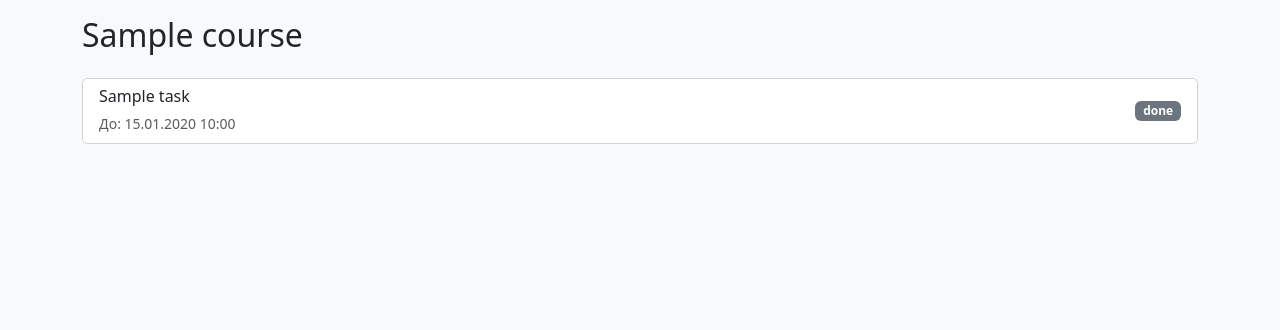
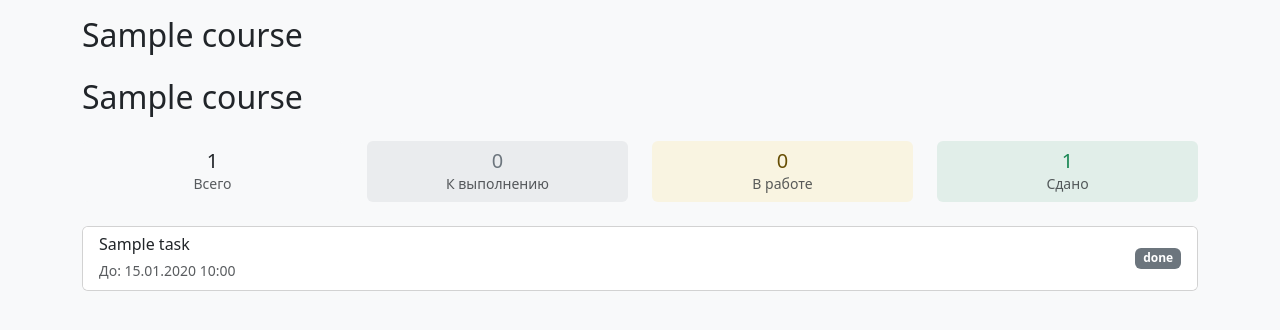
Before and after one commit to study-task-team/task_tracker, a FastAPI app: page /courses/1 in a window 1280 px wide. Shown: the part 104-434 px from the top of the page. Run offline with FastAPI, Linux system fonts and the light colour scheme; the visitor is signed in with stand-in values (Sample User, id 1); tables that the repository leaves empty hold one stand-in row (values such as "Sample post").

Commit message:
fix: add stats context to task creation error response

```diff
--- a/src/main.py
+++ b/src/main.py
@@ -106,12 +106,28 @@ def course_detail(request: Request, course_id: int, db: Session = Depends(get_db
     if not course:
         raise HTTPException(status_code=404, detail="Курс не найден")
 
+    # Считаем статистику (US-6)
+    total_tasks = len(course.tasks)
+    done_tasks = sum(1 for t in course.tasks if t.status == "done")
+    in_progress_tasks = sum(1 for t in course.tasks if t.status == "in_progress")
+    todo_tasks = sum(1 for t in course.tasks if t.status == "todo")
+
     return templates.TemplateResponse(
         request=request,
         name="course_detail.html",
-        context={"title": course.title, "course": course, "error": None, "role": role},
+        context={
+            "title": course.title,
+            "course": course,
+            "error": None,
+            "role": role,
+            "stats": {
+                "total": total_tasks,
+                "done": done_tasks,
+                "in_progress": in_progress_tasks,
+                "todo": todo_tasks,
+            }
+        },
     )
-
 
 # --- МАРШРУТЫ ТОЛЬКО ДЛЯ ПРЕПОДАВАТЕЛЯ ---
 
@@ -151,11 +167,26 @@ def create_task(
         raise HTTPException(status_code=404, detail="Курс не найден")
 
     if not title.strip():
+        # Считаем статистику (US-6)
+        done_tasks = sum(1 for t in course.tasks if t.status == "done")
+        in_progress_tasks = sum(1 for t in course.tasks if t.status == "in_progress")
+        todo_tasks = sum(1 for t in course.tasks if t.status == "todo")
+
         return templates.TemplateResponse(
             request=request,
             name="course_detail.html",
-            context={"title": course.title, "course": course, "error": "Название задания обязательно",
-                     "role": "teacher"},
+            context={
+                "title": course.title,
+                "course": course,
+                "error": "Название задания обязательно",
+                "role": "teacher",
+                "stats": {
+                    "total": len(course.tasks),
+                    "done": done_tasks,
+                    "in_progress": in_progress_tasks,
+                    "todo": todo_tasks,
+                }
+            },
             status_code=400,
         )
 
--- a/src/templates/course_detail.html
+++ b/src/templates/course_detail.html
@@ -8,6 +8,36 @@
 </nav>
 
 <h2 class="mb-4">{{ course.title }}</h2>
+
+<h2 class="mb-4">{{ course.title }}</h2>
+
+<!-- Блок статистики (US-6) -->
+<div class="row mb-4">
+    <div class="col-md-3">
+        <div class="card bg-light border-0 text-center py-2">
+            <h5 class="mb-0">{{ stats.total }}</h5>
+            <small class="text-muted">Всего</small>
+        </div>
+    </div>
+    <div class="col-md-3">
+        <div class="card bg-secondary bg-opacity-10 border-0 text-center py-2">
+            <h5 class="mb-0 text-secondary">{{ stats.todo }}</h5>
+            <small class="text-muted">К выполнению</small>
+        </div>
+    </div>
+    <div class="col-md-3">
+        <div class="card bg-warning bg-opacity-10 border-0 text-center py-2">
+            <h5 class="mb-0 text-warning-emphasis">{{ stats.in_progress }}</h5>
+            <small class="text-muted">В работе</small>
+        </div>
+    </div>
+    <div class="col-md-3">
+        <div class="card bg-success bg-opacity-10 border-0 text-center py-2">
+            <h5 class="mb-0 text-success">{{ stats.done }}</h5>
+            <small class="text-muted">Сдано</small>
+        </div>
+    </div>
+</div>
 
 {% if error %}
 <div class="alert alert-danger">{{ error }}</div>
```
Also changed, not shown: tests/test_app.py (+28 -0 lines).
